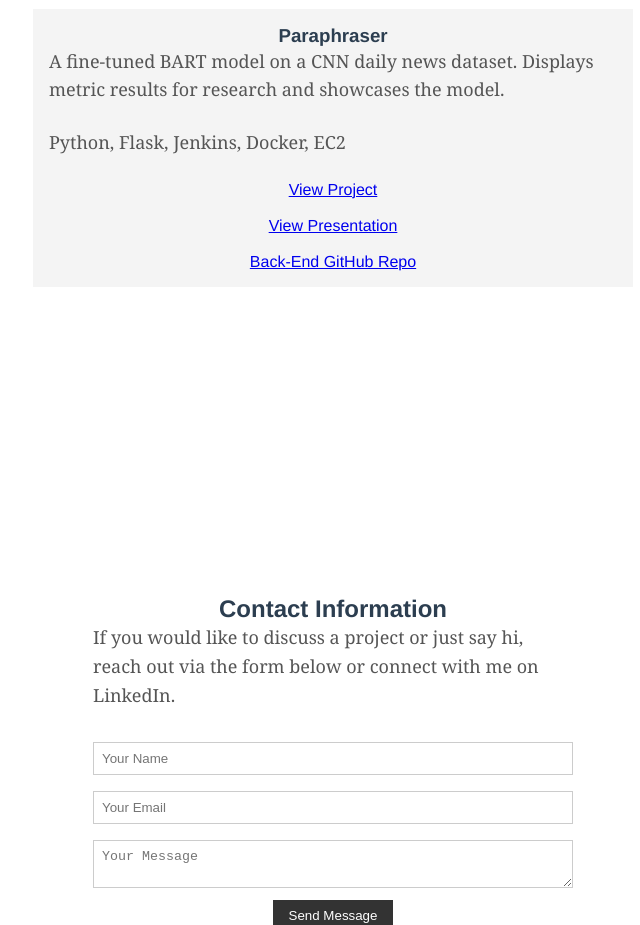
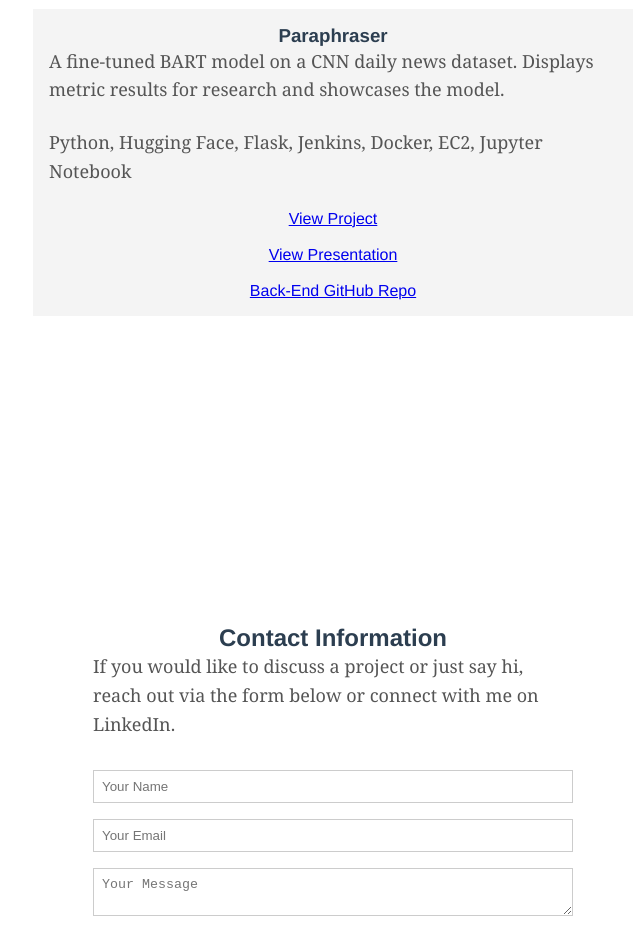
Before and after one commit to JoeMuldowney/Portfolio-Vue, a Vue app: page / in a window 1280 px wide. Shown: the part 3140-4065 px from the top of the page, without its empty margins (307-947 px from the left). Built offline with nearby package versions, Linux system fonts and the light colour scheme.

Commit message:
adding project url

```diff
--- a/src/components/Projects.vue
+++ b/src/components/Projects.vue
@@ -50,8 +50,8 @@ export default {
       ai_projects: [
         { title: 'Paraphraser',
           description: 'A fine-tuned BART model on a CNN daily news dataset.  Displays metric results for research and showcases the model. ',
-          used: 'Python, Flask, Jenkins, Docker, EC2 ',
-          link: 'https://csjoeportfolio.com/',
+          used: 'Python, Hugging Face, Flask, Jenkins, Docker, EC2, Jupyter Notebook ',
+          link: 'https://www.bartaidemo.com/',
           repoback:  'https://github.com/JoeMuldowney/AI_Paraphraser',
           video: 'https://www.youtube.com/watch?v=GktdzK3PmxA'
          }
```
